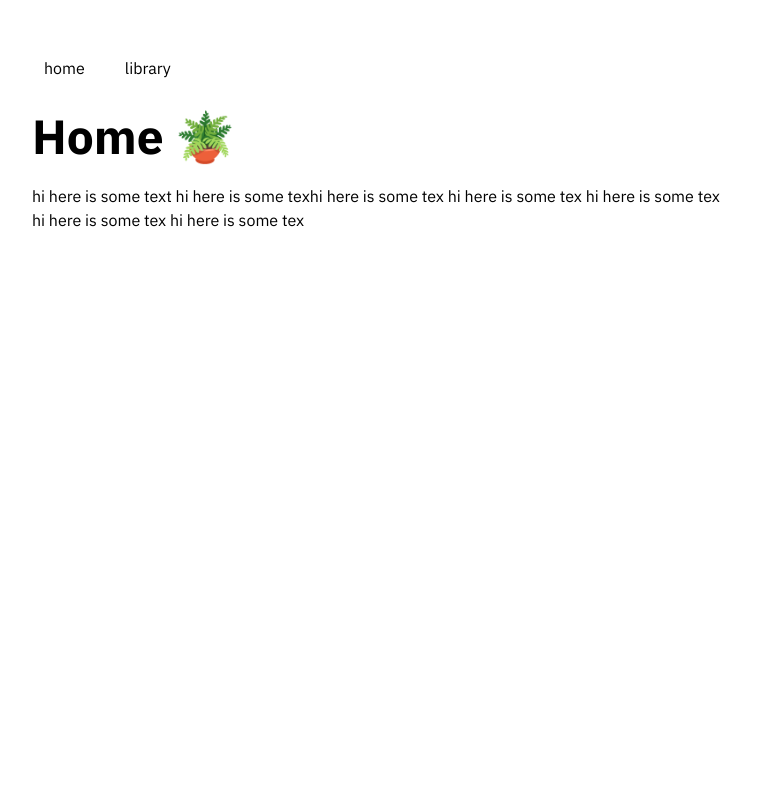
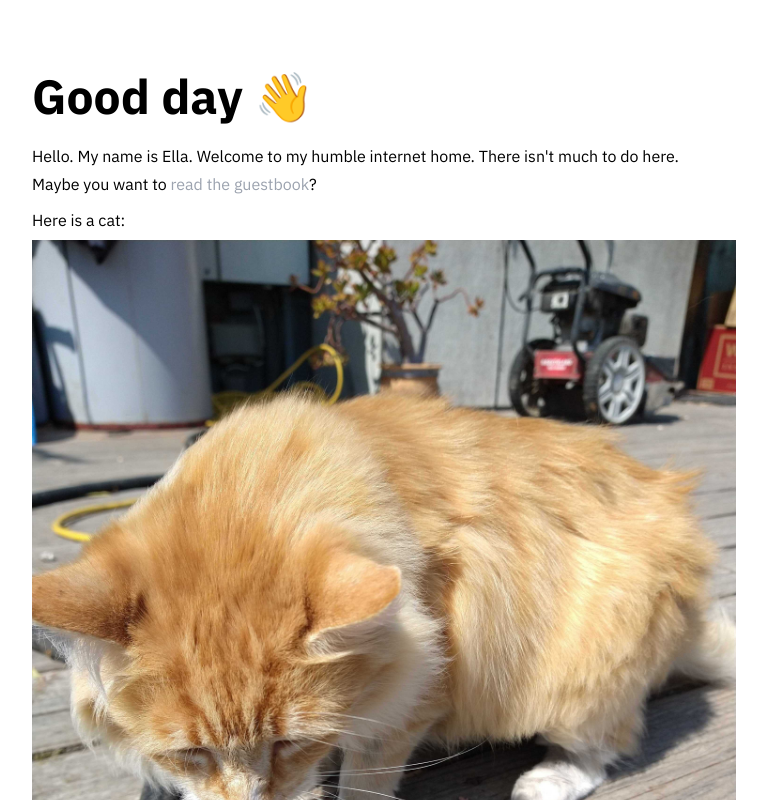
Before and after one commit to exu3/site, a Next.js app: page / in a window 1280 px wide. Shown: the top 800 px of the page, without its empty margins (256-1023 px from the left). Built offline with nearby package versions, Linux system fonts and the light colour scheme; a web font is replaced by a local one.

Commit message:
Clean up code

```diff
--- a/components/guestbook/Entry.tsx
+++ b/components/guestbook/Entry.tsx
@@ -4,11 +4,10 @@ export default function Entry({ name, message, createdAt }): JSX.Element {
   return (
     <div>
       <p>
-        {/* eslint-disable-next-line react/jsx-no-comment-textnodes */}
-        <span>{name}</span> //{" "}
+        <span>{name}</span> on{" "}
         <span className="text-gray-800">{formatDate(createdAt)}</span>
       </p>
-      <p>{message}</p>
+      <pre>{message}</pre>
     </div>
   );
 }
--- a/components/layout.tsx
+++ b/components/layout.tsx
@@ -6,10 +6,12 @@ import ThemeToggle from "./Theme";
 interface LayoutProps {
   children: React.ReactNode;
   heading: string;
+  showNav?: boolean;
 }
 
 export default function Layout({
   heading,
+  showNav = true,
   children,
 }: LayoutProps): JSX.Element {
   return (
@@ -17,7 +19,8 @@ export default function Layout({
       <Meta />
       <ThemeToggle />
       <main className="min-h-screen px-8 md:px-24 lg:px-48 xl:px-72">
-        <Nav />
+        {/* Only show the nav if the current page is not the homepage */}
+        {showNav && <Nav />}
         <h1 className="font-sans text-5xl font-extrabold leading-loose">
           {heading}
         </h1>
--- a/pages/book.tsx
+++ b/pages/book.tsx
@@ -2,51 +2,31 @@ import Layout from "../components/Layout";
 import prisma from "../lib/prisma";
 import Entry from "../components/guestbook/Entry";
 import Link from "next/link";
+import { useEffect } from "react";
 
 const GuestBook = ({ records }) => {
-  // eslint-disable-next-line @typescript-eslint/no-explicit-any
-  const addRecord = async (e: any) => {
-    e.preventDefault();
-
-    await fetch("/api/guestbook/new", {
-      body: JSON.stringify({
-        name: e.target.name.value,
-        message: e.target.message.value,
-        email: e.target.email.value,
-      }),
-      headers: {
-        "Content-Type": "application/json",
-      },
-      method: "POST",
-    });
-  };
-
   return (
-    <Layout heading="Guestbook">
+    <Layout heading="📕">
       <div>
-        <p>You find yourself in the library.</p>
+        <p>
+          You find yourself in the <strong>Library</strong>.
+        </p>
         <p>You see a guestbook.</p>
         <p>
-          You can <Link href="/guestbook/new">write a new entry</Link> or{" "}
-          <Link href="/guestbook">read the existing entries</Link>.
+          You can{" "}
+          <Link href="/book/new">
+            <a className="link">write a new entry</a>
+          </Link>{" "}
+          or read the existing entries.
         </p>
       </div>
 
-      <div className="mx-auto card max-w-min">
-        <form onSubmit={addRecord} className="flex flex-col space-y-3 w-96">
-          <label htmlFor="name">Name</label>
-          <input className="input" type="text" name="name" required />
-          {/* <label htmlFor="email">Email</label>
-          <input className="input" type="email" name="email" /> */}
-          <label htmlFor="message">Message</label>
-          <textarea className="input" name="message" required />
-          <button type="submit" className="btn">
-            Submit
-          </button>
-        </form>
-      </div>
-      <div>
-        {records.map((r) => (
+      <div className="h-10"></div>
+
+      <div className="space-y-3">
+        {records
+          .filter((r) => r.message)
+          .map((r) => (
             <Entry
               key={r.id}
               name={r.name}
--- a/pages/book/new.tsx
+++ b/pages/book/new.tsx
@@ -16,7 +16,8 @@ export const GuestbookNew = () => {
     setError("");
     setSuccess("");
   };
-  const handleSubmit = async (e) => {
+  // eslint-disable-next-line @typescript-eslint/no-explicit-any
+  const handleSubmit = async (e: any) => {
     e.preventDefault();
     setIsLoading(true);
     setError("");
@@ -45,13 +46,10 @@ export const GuestbookNew = () => {
     }
   };
   return (
-    <Layout heading="Guestbook">
+    <Layout heading="Write a message">
       <div>
-        <p>You find yourself in the library.</p>
-        <p>You see a guestbook.</p>
         <p>
-          You can <Link href="/guestbook/new">write a new entry</Link> or{" "}
-          <Link href="/guestbook">read the existing entries</Link>.
+          Lost? Return to the <Link href="/library">Library</Link>
         </p>
       </div>
       <div className="mx-auto card max-w-min">
@@ -82,6 +80,8 @@ export const GuestbookNew = () => {
         {error && <div className="error">{error}</div>}
         {success && <div className="success">{success}</div>}
       </div>
+
+      <div>{success && <p className="text-7xl">📖</p>}</div>
     </Layout>
   );
 };
--- a/pages/index.tsx
+++ b/pages/index.tsx
@@ -1,15 +1,29 @@
 import Layout from "../components/Layout";
+import Link from "next/link";
+import Image from "next/image";
+import cat from "../public/images/cat.jpg";
 
 const HomePage = () => {
+  const time = new Date();
+  const greeting = time.getHours() < 12 ? "Good morning ☀️" : "Good day 👋";
+
   return (
     <>
-      <Layout heading="Home 🪴">
+      <Layout heading={greeting} showNav={false}>
         <article>
-          <p>
-            hi here is some text hi here is some texhi here is some tex hi here
-            is some tex hi here is some tex hi here is some tex hi here is some
-            tex
+          <p className="pb-1">
+            Hello. My name is Ella. Welcome to my humble internet home. There
+            isn&apos;t much to do here.
           </p>
+          <p className="pb-3">
+            Maybe you want to{" "}
+            <Link href="/book" passHref>
+              <a className="link">read the guestbook</a>
+            </Link>
+            ?
+          </p>
+          <p className="pb-2">Here is a cat:</p>
+          <Image src={cat} alt="Cat gazing down" placeholder="blur" />
         </article>
       </Layout>
     </>
```
Also changed, not shown: public/images/cat.jpg (added). Lines whose indentation alone changed are shown as unchanged.
